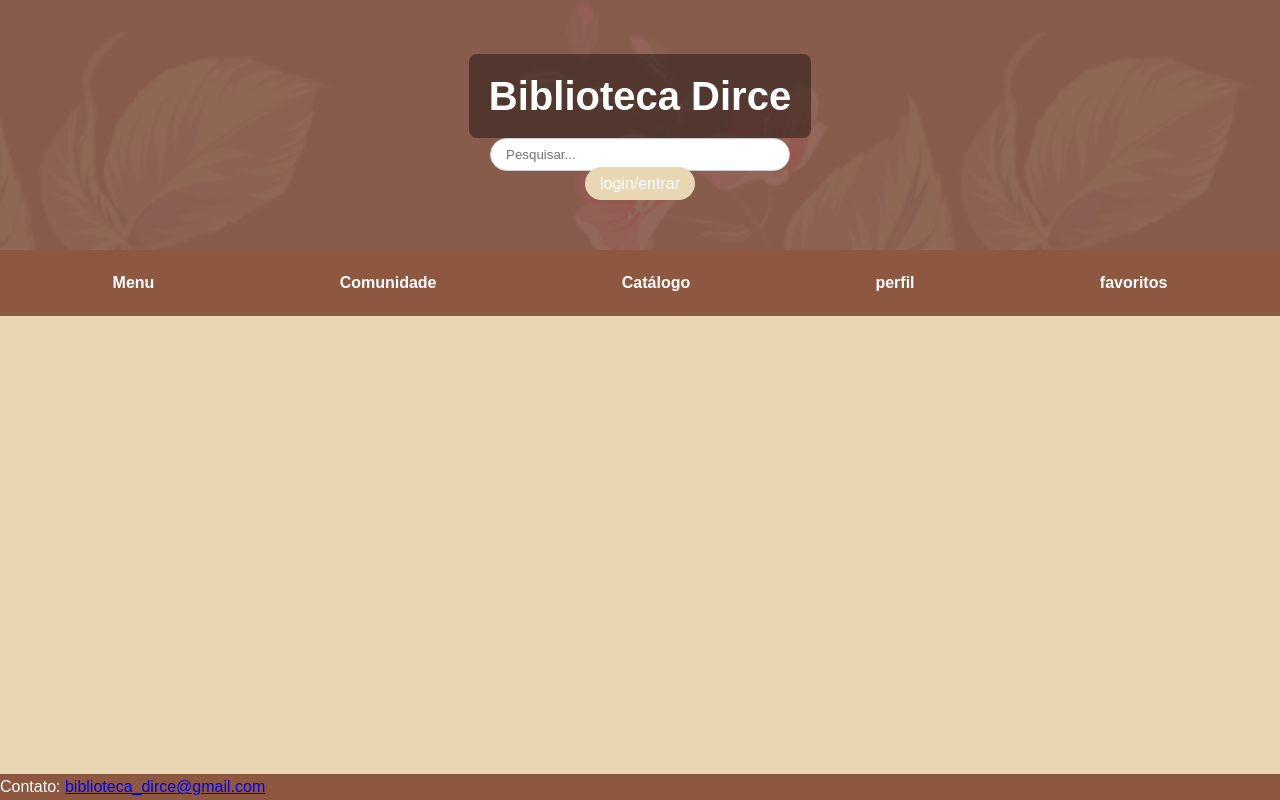
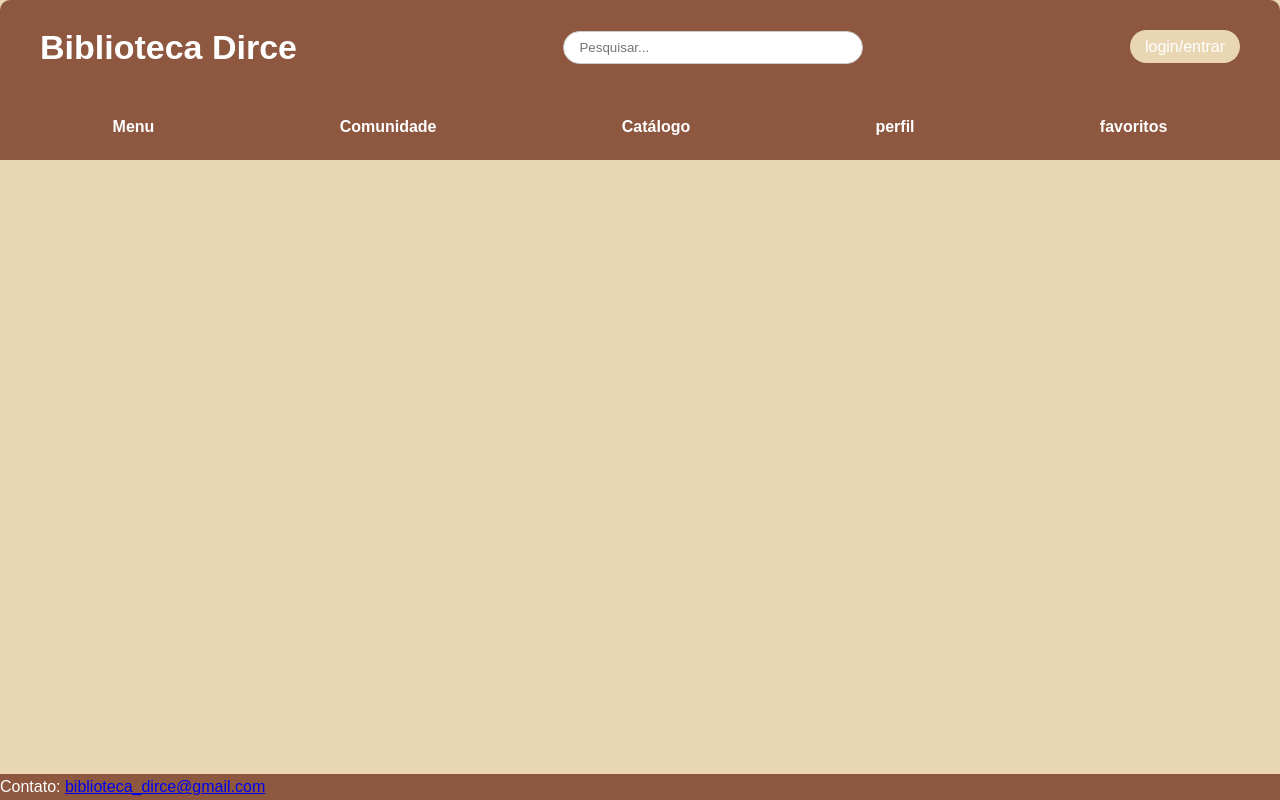
Before and after one commit to Nana1510/projeto_biblioteca, a plain HTML site: page index.html in a window 1280 px wide. Drawn offline with Linux system fonts and the light colour scheme; a web font is replaced by a local one.

Commit message:
Add files via upload

```diff
--- a/style.css
+++ b/style.css
@@ -22,36 +22,19 @@ body {
   line-height: 1.6;
 }
 
-header {
-  background-image: url('imagens/header.png'); /* caminho da imagem */
-  background-size: cover;       /* cobre todo o espaço */
-  background-position: center;  /* centraliza a imagem */
-  height: 250px;                /* altura do header */
+.header {
   display: flex;
-  flex-direction: column;
-  justify-content: center;
+  justify-content: space-between;
   align-items: center;
-  color: white;
-  text-align: center;
+  background-color: var(--cor-secundaria);
+  padding: 20px 40px;
+  border-radius: 10px 10px 0 0;
 }
 
-header h1 {
-  font-size: 2.5rem;
-  margin: 0;
-  background: rgba(0, 0, 0, 0.4); /* fundo semi-transparente por cima da imagem */
-  padding: 10px 20px;
-  border-radius: 8px;
-}
-
-header nav a {
-  color: white;
-  text-decoration: none;
-  margin: 0 15px;
-  font-size: 1.2rem;
-}
-
-header nav a:hover {
-  text-decoration: underline;
+.header .logo h1 {
+  font-family: 'MuseoModerno', sans-serif;
+  font-size: 34px;
+  color: #ffffff;
 }
 
 .header .search-bar input {
```
